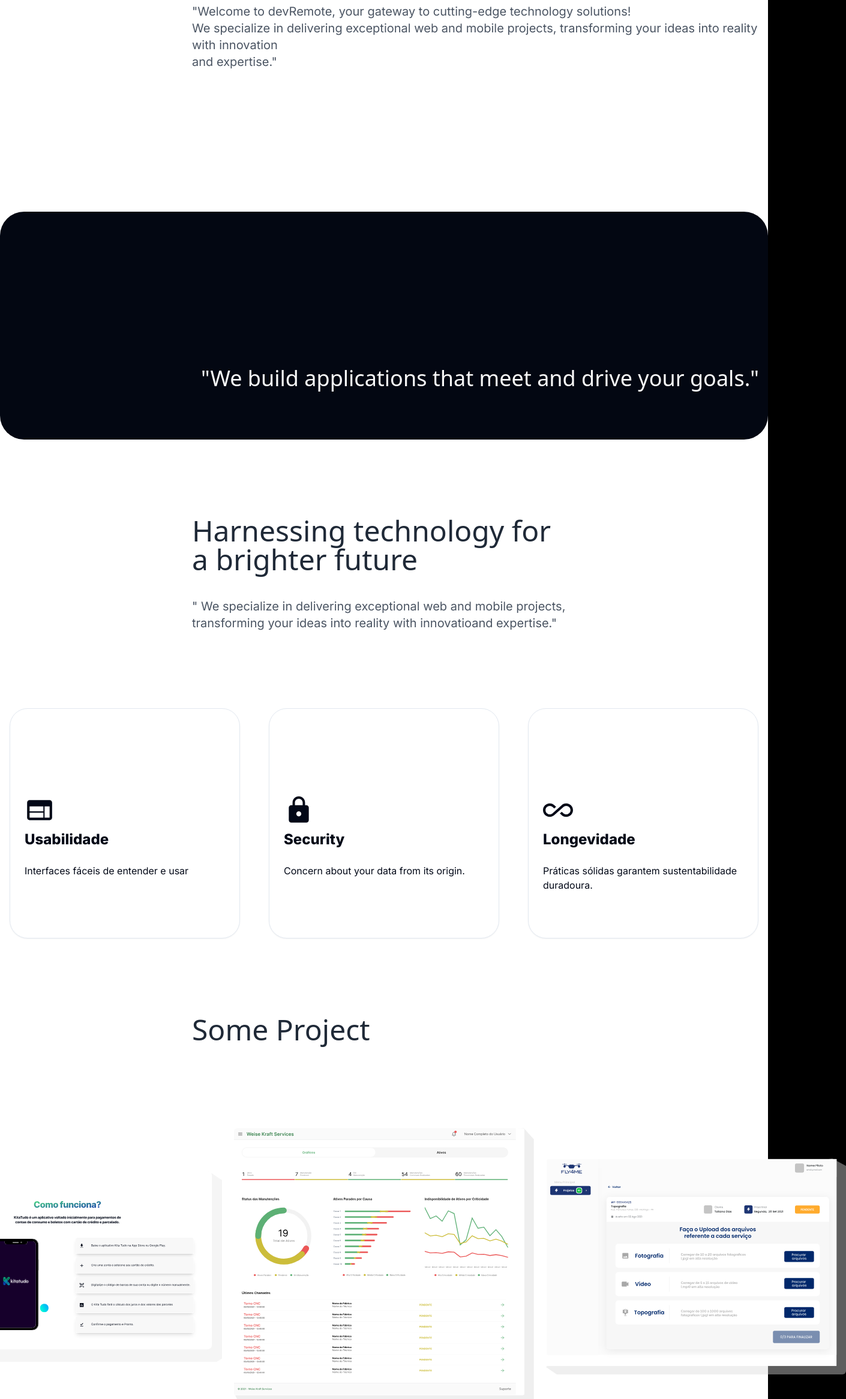
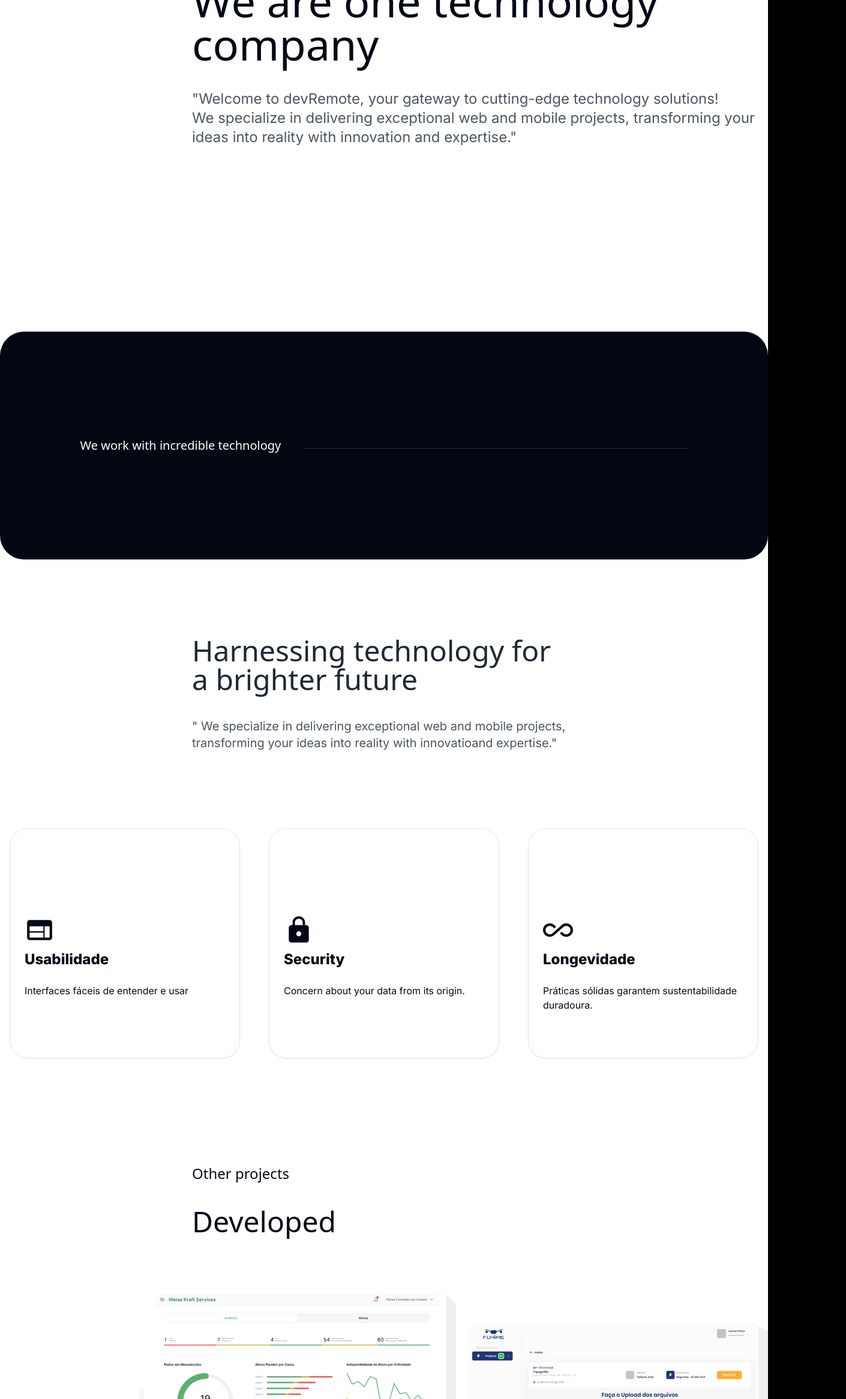
Before and after one commit to haylalira/DevRemote, a Next.js app: page / in a window 1280 px wide. Shown: the part 467-2800 px from the top of the page at 60% size, 1410 px wide, since content can reach past the window. Built offline with nearby package versions, Linux system fonts and the light colour scheme.

Commit message:
modificações api

```diff
--- /dev/null
+++ b/app/api/route.ts
@@ -0,0 +1,14 @@
+import type { NextApiRequest, NextApiResponse } from 'next'
+
+
+
+export default function handler(
+  req: NextApiRequest,
+  res: NextApiResponse
+) {
+  res.status(200).json({ data:[
+  {id: 1 , name:'hayla esteve na devRemote desde quando tudo era mato'},
+  {id: 2 , name:'futuros developers treme treme'},
+  {id: 3 , name:'hayla esteve na devRemote desde quando tudo era mato'}
+  ]})
+}
--- a/app/page.tsx
+++ b/app/page.tsx
@@ -5,31 +5,20 @@ import { CardInfoHowJob } from '@/components/SectionCardsHowJob';
 
 import { TextInfoSessãoPrice } from '@/components/textInfoSessãoPrice';
 import { Button } from '@/components/ui/button'
-
 import { Input } from '@/components/ui/input';
-import { Sheet, SheetContent, SheetDescription, SheetHeader, SheetTitle, SheetTrigger } from '@/components/ui/sheet';
-import AOS from 'aos';
-import 'aos/dist/aos.css';
+import Link from 'next/link';
 
 
-
-import DragHandleIcon from '@mui/icons-material/DragHandle';
-import Link from 'next/link';
-import { useEffect, useState } from 'react';
-
 import { CardSectionHarnessing } from '@/components/CadSectionHarnessing ';
- import { DialogUp } from '@/components/DialogUp';
+import { DialogUp } from '@/components/DialogUp';
 import { SectionBannerProjects } from '@/components/SectionBannerProjects';
+import { SectionCardBlack } from '@/components/SectionCardBlack';
 
 export default function Home() {
-  const [renderizado, setRenderizado] = useState(false);
-  useEffect(( )=>{
-    if (!renderizado) {
-    AOS.init({duration:2000})
-  setRenderizado(true);}
-  },[])
+
   return (
     <div className="bg-black">
+
       <header id="header" className="flex items-end rounded-t-[40px] mt-2 bg-white w-full">
         <div className="flex w-full justify-around mt-16">
           <Link href="/Home" className='font-bold text-3xl'>DevRemote</Link>
@@ -39,59 +28,55 @@ export default function Home() {
               className="py-5 rounded-full text-sm shadow-xl transition ease-in-out delay-150 bg-gray-950 hover:-translate-y-1 hover:scale-110 hover:bg-gray-900 hover:shadow-gray-800/50 duration-300">
               <Link href="/Contact" className='text-sm font-bold text-white'>Contact us</Link>
             </Button>
-<DialogUp/>
-
+            <DialogUp />
           </div>
-        </div>
+          </div>
       </header>
 
       <main>
-        <section id="inicioPage" className="bg-white w-full h-[2900px] ">
-          <section className='flex flex-col h-[700px]'  data-aos="fade-up">
-            <h1 className='scroll-m-2 font-sans font-medium text-7xl break-all mt-44 ml-80 transition ease-in-out delay-150 hover:-translate-y-1 hover:scale-110 duration-300'>
+        <section id="inicioPage" className="bg-white w-full h-[2900px]" >
+          <section className='flex flex-col h-[900px]'  >
+            <h1 className='scroll-m-2 font-sans font-medium text-7xl break-all mt-80 ml-80  transition ease-in-out delay-150 hover:-translate-y-1 hover:scale-110 duration-300 '>
               We are one
               technology <br /> company
             </h1>
-            <h1 className='mt-10 text-gray-600 text-xl ml-80 font-normal'>"Welcome to devRemote, your gateway to cutting-edge technology solutions! <br /> We specialize in delivering exceptional web and mobile projects, transforming your ideas into reality with innovation <br /> and expertise."</h1>
+            <h1 className='mt-10 text-gray-600 text-2xl ml-80 font-normal'>"Welcome to devRemote, your gateway to cutting-edge technology solutions! <br /> We specialize in delivering exceptional web and mobile projects, transforming your <br />  ideas into reality with innovation and expertise."</h1>
           </section>
 
-          <section id='card inicio black' className="flex  items-center justify-center rounded-t-[40px]  rounded-b-[40px]   mt-2 bg-gray-950 w-full h-[380px]" data-aos="fade-up">
-          <h1 className='scroll-m-2 font-sans font-medium  text-zinc-50 text-4xl break-all mt-44 ml-80 transition ease-in-out delay-150 hover:-translate-y-1 hover:scale-110 duration-300'>
-          "We build applications that meet and drive your goals."
-            </h1>
-          </section>
+          <SectionCardBlack />
 
 
-          <h1 className=' font-sans font-medium text-5xl break-all mt-32 ml-80 text-gray-800' data-aos="fade-up">
+          <h1 className=' font-sans font-medium text-5xl break-all mt-32 ml-80 text-gray-800' >
             Harnessing technology for <br /> a brighter future
           </h1>
-          <p className='mt-10 text-gray-600 text-xl ml-80 font-normal' data-aos="fade-up">" We specialize in delivering exceptional web and mobile projects, <br />  transforming your ideas into reality with innovatioand expertise."</p>
-          <CardSectionHarnessing/>
-          <h1 className=' font-sans font-medium text-5xl break-all mt-32 ml-80 text-gray-800'data-aos="fade-up" >
-           Some Project
+          <p className='mt-10 text-gray-600 text-xl ml-80 font-normal' >" We specialize in delivering exceptional web and mobile projects, <br />  transforming your ideas into reality with innovatioand expertise."</p>
+          <CardSectionHarnessing />
+          <p className=' font-sans font-medium text-2xl break-all mt-44 ml-80'  >Other projects</p>
+          <h1 className=' font-sans font-medium text-5xl break-all mt-10 ml-80' >
+            Developed
           </h1>
-          <SectionBannerProjects/>
+          <SectionBannerProjects />
         </section>
 
 
 
         <section id=" Sessão como Trabalhamos" className="flex flex-col  bg-white  w-full h-full ">
-          <p className=' font-sans font-medium text-2xl break-all mt-44 ml-80' data-aos="fade-up" >Our process</p>
-          <h1 className=' font-sans font-medium text-5xl break-all mt-14 ml-80' data-aos="fade-up">
+          <p className=' font-sans font-medium text-2xl break-all mt-44 ml-80'  >Our process</p>
+          <h1 className=' font-sans font-medium text-5xl break-all mt-14 ml-80' >
             How we work
           </h1>
-          <p className='mt-10 text-gray-600 text-xl ml-80 font-light' data-aos="fade-up">At our technology startup,<br /> we are driven by innovation and leveraging our resources strategically to deliver exceptional value to our clients. <br /> Our core philosophy revolves around optimizing efficiency while maintaining a strong focus on customer satisfaction.<br /> To achieve this, we embrace cutting-edge technologies and agile methodologies to continually improve and evolve our products and services.</p>
-          <CardInfoHowJob/>
+          <p className='mt-10 text-gray-600 text-xl ml-80 font-light' >At our technology startup,<br /> we are driven by innovation and leveraging our resources strategically to deliver exceptional value to our clients. <br /> Our core philosophy revolves around optimizing efficiency while maintaining a strong focus on customer satisfaction.<br /> To achieve this, we embrace cutting-edge technologies and agile methodologies to continually improve and evolve our products and services.</p>
+          <CardInfoHowJob />
         </section >
 
 
         {/* SeSSão de preços */}
         <section id=" Sessão Preços e valores " className="flex flex-col  bg-gray-50 w-full h-full">
-          <p className=' font-sans font-medium text-2xl break-all mt-44 ml-80' data-aos="fade-up" > Our values</p>
-          <h1 className=' font-sans font-medium text-5xl break-all mt-5 ml-80' data-aos="fade-up">
-            Balancing reliability <br/> and innovation
+          <p className=' font-sans font-medium text-2xl break-all mt-44 ml-80'  > Our values</p>
+          <h1 className=' font-sans font-medium text-5xl break-all mt-5 ml-80' >
+            Balancing reliability <br /> and innovation
           </h1>
-          <p className='mt-10 text-gray-600 text-xl ml-80 font-light' data-aos="fade-up"> We strive to stay at the forefront of emerging trends and technologies,<br/> while completely ignoring them and forking that old Rails project we feel comfortable using.<br/> We stand by our core values to justify that decision.</p>
+          <p className='mt-10 text-gray-600 text-xl ml-80 font-light' > We strive to stay at the forefront of emerging trends and technologies,<br /> while completely ignoring them and forking that old Rails project we feel comfortable using.<br /> We stand by our core values to justify that decision.</p>
           <TextInfoSessãoPrice />
           {/* sessão Card Tell us about your project */}
           <CardContato />
@@ -99,7 +84,7 @@ export default function Home() {
       </main>
 
       <footer id="Sessãofooter " className=" flex flex-col bg-gray-50 w-full h-full  ">
-        <section id="Sessão de linkd para entrar em contato " className=" bg-gray-50 w-full h-full grid grid-cols-2 gap-96"  data-aos="fade-up" >
+        <section id="Sessão de linkd para entrar em contato " className=" bg-gray-50 w-full h-full grid grid-cols-2 gap-96"   >
           <div className='flex gap-36 justify-center ml-60'>
 
             <div className='flex flex-col '>
@@ -114,7 +99,7 @@ export default function Home() {
               <h1 className=' font-sans font-medium text-lg break-all mt-44  mb-3' >Connect</h1>
               <Link href="/" className='text-sm font-light text-gray-700 mb-2 ' >Linkedin</Link>
               <Link href="/" className='text-sm font-light text-gray-700 mb-2'>GitHub</Link>
-              <Link  href="/" className='text-sm font-light text-gray-700  '>Instagram</Link>
+              <Link href="/" className='text-sm font-light text-gray-700  '>Instagram</Link>
             </div>
 
           </div>
@@ -122,7 +107,7 @@ export default function Home() {
           <div className='flex flex-col'>
             <h1 className=' font-sans font-medium text-lg break-all mt-44 ' >Sign up for our newsletter</h1>
 
-            <a className=' font-light text-gray-700 text-sm mt-5 mb-4' >Subscribe to get the latest design news, articles, <br/> resources and inspiration.</a>
+            <a className=' font-light text-gray-700 text-sm mt-5 mb-4' >Subscribe to get the latest design news, articles, <br /> resources and inspiration.</a>
 
             <div className="flex w-full max-w-sm items-center space-x-2">
               <Input type="email" placeholder="Email" className='py-6  rounded-lg' />
@@ -135,8 +120,7 @@ export default function Home() {
         </section >
 
         <h1 className=' flex justify-around text-gray-200 mt-36  mb-36'>______________________________________________________________________________________________________</h1>
-        <div className=' flex justify-around
- mb-9'>
+        <div className=' flex justify-around mb-9'>
           <h1 className='text-4xl  text-gray-950 font-bold'>DevRemote</h1>
           <p className=' text-sm font-light text-gray-500 mt-6  '>© Studio Agency Inc. 2023</p>
         </div>
@@ -145,5 +129,5 @@ export default function Home() {
 
     </div>
 
-);
+  );
 }
--- a/components/CadSectionHarnessing /index.tsx
+++ b/components/CadSectionHarnessing /index.tsx
@@ -4,25 +4,27 @@ import WebIcon from '@mui/icons-material/Web';
 import LockIcon from '@mui/icons-material/Lock';
 import AllInclusiveIcon from '@mui/icons-material/AllInclusive';
 
+
 export function CardSectionHarnessing (){
+
  return(
 <div className='flex justify-center gap-12 mt-32'>
 
 
-<Card className='w-96 rounded-t-[30px]  rounded-b-[30px] h-96 flex-col' data-aos="fade-up">
+<Card className='w-96 rounded-t-[30px]  rounded-b-[30px] h-96 flex-col' >
 
               <CardContent className=' font-extrabold text-2xl mt-36  '> <WebIcon  sx={{ fontSize:"50px" , mb:1}}/>  <h1>Usabilidade</h1></CardContent>
               <CardFooter className='text-center'> <p>Interfaces fáceis de entender e usar</p></CardFooter>
             </Card>
 
-            <Card className='w-96 rounded-t-[30px]  rounded-b-[30px] h-96' data-aos="fade-up">
+            <Card className='w-96 rounded-t-[30px]  rounded-b-[30px] h-96' >
 
               <CardContent className=' font-extrabold text-2xl mt-36 '>  <LockIcon  sx={{ fontSize:"50px" , mb:1}}/> <h1>Security</h1></CardContent>
               <CardFooter><p>Concern about your data from its origin.</p></CardFooter>
             </Card>
 
 
-            <Card className='w-96 rounded-t-[30px]  rounded-b-[30px] h-96' data-aos="fade-up">
+            <Card className='w-96 rounded-t-[30px]  rounded-b-[30px] h-96' >
 
               <CardContent className=' font-extrabold text-2xl mt-36 ' > <AllInclusiveIcon  sx={{ fontSize:"50px" , mb:1}}/> <h1>Longevidade</h1></CardContent>
               <CardFooter><p>Práticas sólidas garantem sustentabilidade duradoura.</p></CardFooter>
--- a/components/CardContato/index.tsx
+++ b/components/CardContato/index.tsx
@@ -1,24 +1,20 @@
-"use client"
+
 
 import { Card } from "@mui/material"
 import { CardHeader } from "../ui/card"
 import { Button } from "../ui/button"
-import { useEffect } from "react"
-import AOS from 'aos';
-import 'aos/dist/aos.css';
+
 
 
 export const CardContato =()=>{
-    useEffect(()=>{
-        AOS.init({duration:2000})
-    },[])
+
     return(
 
         <div className="flex justify-center">
 
 
-        <Card className="w-[1200px] h-[500px] bg-black rounded-3xl" data-aos="fade-up" >
-            <CardHeader className="ml-44 " data-aos="fade-up">
+        <Card className="w-[1200px] h-[500px] bg-black rounded-3xl"  >
+            <CardHeader className="ml-44 " >
                 <h1 className="text-white font-normal text-4xl  mb-5 mt-28">Tell us about your project</h1>
                 <Button className="  w-28 py-5 bg-slate-50 text-black rounded-3xl font-bold hover:bg-slate-200 ">Say Hei</Button>
                 <h1 className=' flex justify-around text-zinc-800 mr-96 mt-36 '>____________________________________________________________________________</h1>
--- a/components/SectionBannerProjects/index.tsx
+++ b/components/SectionBannerProjects/index.tsx
@@ -5,37 +5,38 @@ import Kitatudo from '../../public/Kitatudo.svg'
 
 import Image from 'next/image'
 
-export function SectionBannerProjects(){
-    return(
+export function SectionBannerProjects() {
+  return (
+
+    <section id="Sessão banner devRemote" className="flex-col items-center justify-center  w-full h-[550px] rounded-md mt-24 mb-36 " >
+      <div className='flex items-center justify-center gap-5 '>
         <div>
-            <section id="Sessão banner devRemote" className="flex items-center justify-center gap-5  w-full h-[550px] rounded-md mt-24 mb-36 " >
-
-
-<Image  src={Kitatudo}
+          <Image src={Kitatudo}
             alt="My Image"
             width={500}
             height={600}
             className='rounded-md'
-      data-aos="fade-up"
+            title='KitaTudo is a SAAS/B2B fintech application mainly responsible for paying consumer bills and invoices by credit card and in installments'
           />
-              <Image  src={WeizeImage}
+        </div>
+
+        <Image src={WeizeImage}
           alt="My Image"
           width={500}
           height={600}
           className='rounded-md'
-      data-aos="fade-up"
+          title='weise is an equipment, employee and maintenance management CRM application website'
         />
 
-<Image  src={Fly4meImage}
+        <Image src={Fly4meImage}
           alt="My Image"
           width={500}
           height={600}
           className='rounded-md'
-      data-aos="fade-up"
+          title='Fly4me is a drone rental platform for media capture'
         />
+      </div>
+    </section>
 
-
-        </section>
-        </div>
   )
 }
--- /dev/null
+++ b/components/SectionCardBlack/index.tsx
@@ -0,0 +1,21 @@
+
+export function SectionCardBlack(){
+
+
+
+    return(
+        <>
+         <section id='card inicio black' className="flex items-center justify-center rounded-t-[40px]  rounded-b-[40px]   mt-2 bg-gray-950 w-full h-[380px]">
+
+        <div className='flex gap-9'>
+         <p className='font-sans font-medium text-xl break-all  text-white' > We work with incredible technology </p>
+         <h1 className='text-zinc-800'>________________________________________________________________________________________</h1>
+        </div>
+
+        <div>
+
+        </div>
+         </section>
+        </>
+    )
+}
--- a/components/SectionCardsHowJob/index.tsx
+++ b/components/SectionCardsHowJob/index.tsx
@@ -5,18 +5,14 @@ import Image from 'next/image'
 import SetupImage from '../../public/setup2.png'
 import SetupImageDark from '../../public/setup.png'
 import SetupImageLight from '../../public/SetupImageLight.png'
-import AOS from 'aos';
-import 'aos/dist/aos.css';
-import { useEffect } from 'react'
+
 
 export function CardInfoHowJob(){
-   useEffect(()=>{
-    AOS.init({duration:2000})
-   },[])
+
     return(
         <>
            {/* //01 card*/}
-           <div className='flex flex-row justify-center gap-20 mt-44'  data-aos="fade-up">
+           <div className='flex flex-row justify-center gap-20 mt-44'  >
 
 
               <Image  src={SetupImage}
@@ -24,7 +20,7 @@ export function CardInfoHowJob(){
       width={600}
       height={700}
       className='rounded-md'
-      data-aos="fade-up"
+
     />
 
             <div className='w-[560px]'  >
@@ -56,7 +52,7 @@ export function CardInfoHowJob(){
           </div>
 
           {/* //02 card*/}
-          <div className='flex flex-row justify-center gap-20 mt-44'  data-aos="fade-up">
+          <div className='flex flex-row justify-center gap-20 mt-44'  >
             <div className='w-[560px]'>
               <h1 className=' font-sans font-bold text-xl break-all mt-9  '>
                 / 02
@@ -91,7 +87,7 @@ export function CardInfoHowJob(){
     />
           </div>
           {/* //03 card */}
-          <div className='flex flex-row justify-center gap-20 mt-44 mb-48'  data-aos="fade-up">
+          <div className='flex flex-row justify-center gap-20 mt-44 mb-48'  >
           <Image  src={SetupImageLight}
       alt="My Image"
       width={600}
--- a/components/textInfoSessãoPrice/index.tsx
+++ b/components/textInfoSessãoPrice/index.tsx
@@ -1,44 +1,40 @@
-"use client"
+
 
 import Divider from "@mui/material/Divider"
 import { Card } from "../ui/card"
-import AOS from 'aos';
-import 'aos/dist/aos.css';
-import { useEffect } from "react";
+
 
 export const TextInfoSessãoPrice = () =>{
-    useEffect(( )=>{
-        AOS.init({duration:2000})
-      },[])
+
 
     return(
 
         <div className="ml-80  mt-8 mb-28 flex ">
             <div className="   gap-3  grid grid-cols-3 " >
-            <Card className="w-96  p-8" data-aos="fade-up">
+            <Card className="w-96  p-8" >
             <p className="text-zinc-950 font-semibold">Meticulous.</p>
             <p> The first part of any partnership is getting our designer to put your logo in our template.
              The second step is getting them to do the colors.</p>
              </Card>
 
-             <Card className="w-96  p-8" data-aos="fade-up">
+             <Card className="w-96  p-8" >
             <p className="text-zinc-950 font-semibold">Efficient. </p>
             <p>  We pride ourselves on never missing a deadline which is easy because most of the work was done years ago.</p>
              </Card>
-             <Card className="w-96  p-8" data-aos="fade-up">
+             <Card className="w-96  p-8" >
             <p className="text-zinc-950 font-semibold">Adaptable.</p>
             <p> Every business has unique needs and our greatest challenge is shoe-horning those needs into something we already built.</p>
              </Card>
 
-             <Card className="w-96  p-8 mt-8" data-aos="fade-up">
+             <Card className="w-96  p-8 mt-8" >
             <p className="text-zinc-950 font-semibold">Honest. </p>
             <p> We are transparent about all of our processes, banking on the simple fact our clients never actually read anything.</p>
              </Card>
-             <Card className="w-96  p-8 mt-8" data-aos="fade-up">
+             <Card className="w-96  p-8 mt-8" >
             <p className="text-zinc-950 font-semibold">Loyal. </p>
             <p> We foster long-term relationships with our clients that go beyond just delivering a product, allowing us to invoice them for decades.</p>
              </Card>
-             <Card className="w-96  p-8 mt-8" data-aos="fade-up">
+             <Card className="w-96  p-8 mt-8" >
             <p className="text-zinc-950 font-semibold">Innovative. </p>
             <p> The technological landscape is always evolving and so are we. We are constantly on the lookout for new open source projects to clone.</p>
              </Card>
```
Also changed, not shown: app/Contact/page.tsx (+9 -17 lines), components/DialogUp/index.tsx (+3 -5 lines), 1 other file (tests, documents, lock files or other folders). Lines whose indentation alone changed are shown as unchanged.
